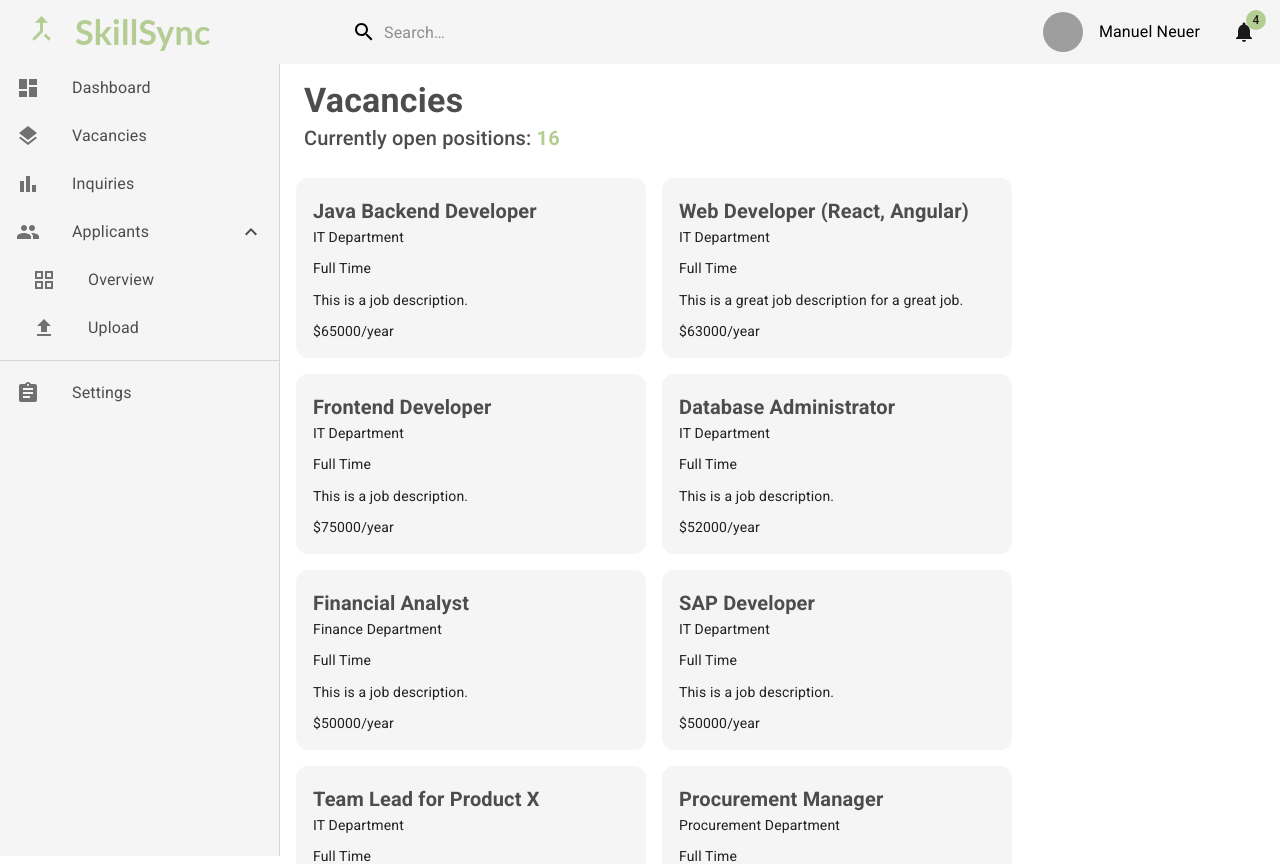
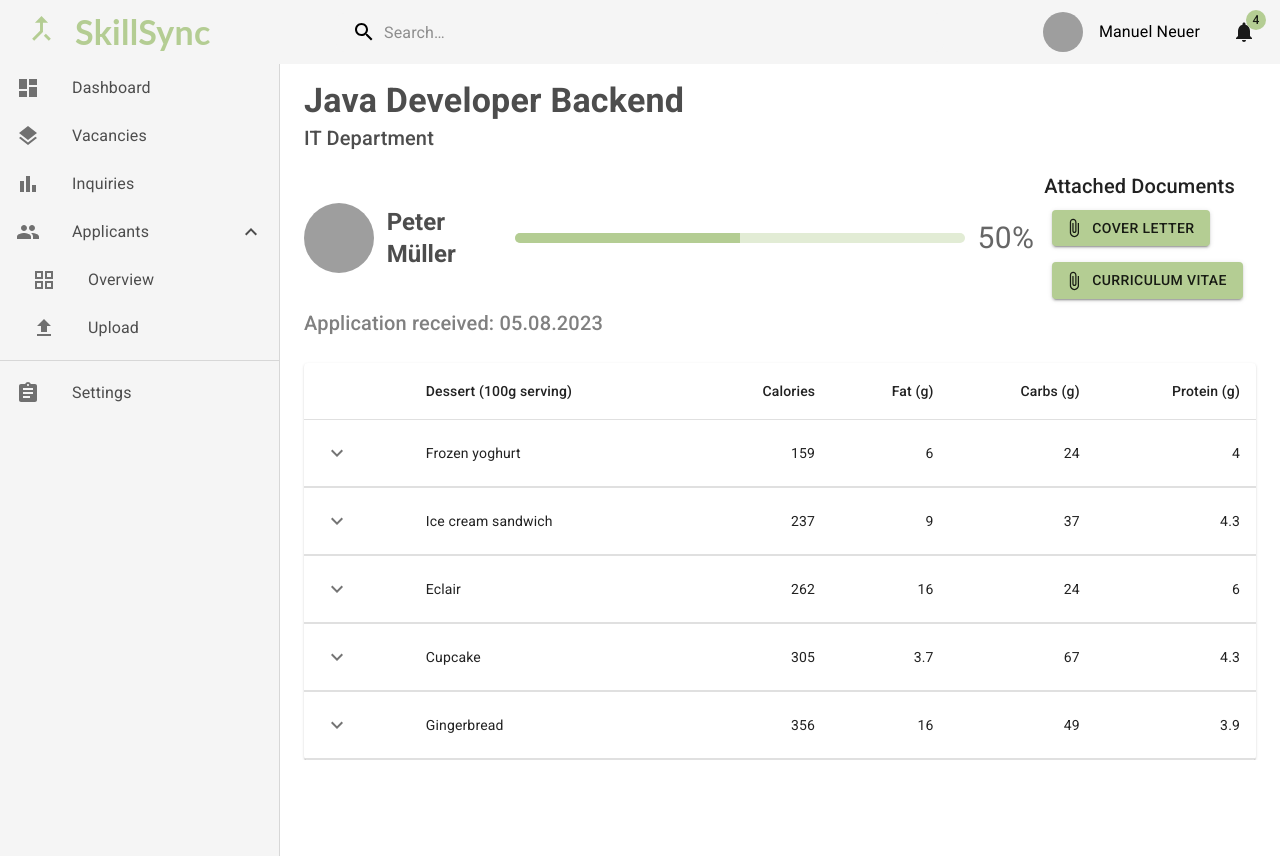
Before and after one commit to HdM-LLM/frontend, a React (Create React App) app: page /positions in a window 1280 px wide. Shown: the top 864 px of the page. After the commit the page ends 800 px from the top, so only its background shows below. Built offline with nearby package versions, Linux system fonts and the light colour scheme; grey boxes are pictures that could not be loaded.

Commit message:
created upper half of the ApplicantDetailsPage according to mockup

```diff
--- a/src/App.tsx
+++ b/src/App.tsx
@@ -12,6 +12,7 @@
 import Drawer from './components/Drawer';
 import { styled } from '@mui/material';
 import { DRAWER_WIDTH } from './constants';
+import ApplicantDetailsPage from './pages/ApplicantDetailsPage';
 
 export default function App() {
   const MainBox = styled(Box)(({ theme }) => ({
@@ -29,7 +30,8 @@
         <MainBox component="main">
           <Routes>
             <Route path="/" element={<Dashboard />} />
-            <Route path="/positions" element={<VacancyPage />} />
+            {/* #TODO: Change element back to VacancyPage when ApplicantDetailsPage is done */}
+            <Route path="/positions" element={<ApplicantDetailsPage />} />
             <Route path="/inquiries" element={<InquiriesPage />} />
             <Route path="/applicants" element={<ApplicantsPage />} />
             <Route path="/applicants/overview" element={<OverviewPage />} />
--- /dev/null
+++ b/src/components/CollapsibleTable.tsx
@@ -0,0 +1,135 @@
+import * as React from 'react';
+import Box from '@mui/material/Box';
+import Collapse from '@mui/material/Collapse';
+import IconButton from '@mui/material/IconButton';
+import Table from '@mui/material/Table';
+import TableBody from '@mui/material/TableBody';
+import TableCell from '@mui/material/TableCell';
+import TableContainer from '@mui/material/TableContainer';
+import TableHead from '@mui/material/TableHead';
+import TableRow from '@mui/material/TableRow';
+import Typography from '@mui/material/Typography';
+import Paper from '@mui/material/Paper';
+import KeyboardArrowDownIcon from '@mui/icons-material/KeyboardArrowDown';
+import KeyboardArrowUpIcon from '@mui/icons-material/KeyboardArrowUp';
+
+function createData(
+  name: string,
+  calories: number,
+  fat: number,
+  carbs: number,
+  protein: number,
+  price: number
+) {
+  return {
+    name,
+    calories,
+    fat,
+    carbs,
+    protein,
+    price,
+    history: [
+      {
+        date: '2020-01-05',
+        customerId: '11091700',
+        amount: 3,
+      },
+      {
+        date: '2020-01-02',
+        customerId: 'Anonymous',
+        amount: 1,
+      },
+    ],
+  };
+}
+
+function Row(props: { row: ReturnType<typeof createData> }) {
+  const { row } = props;
+  const [open, setOpen] = React.useState(false);
+
+  return (
+    <React.Fragment>
+      <TableRow sx={{ '& > *': { borderBottom: 'unset' } }}>
+        <TableCell>
+          <IconButton aria-label="expand row" size="small" onClick={() => setOpen(!open)}>
+            {open ? <KeyboardArrowUpIcon /> : <KeyboardArrowDownIcon />}
+          </IconButton>
+        </TableCell>
+        <TableCell component="th" scope="row">
+          {row.name}
+        </TableCell>
+        <TableCell align="right">{row.calories}</TableCell>
+        <TableCell align="right">{row.fat}</TableCell>
+        <TableCell align="right">{row.carbs}</TableCell>
+        <TableCell align="right">{row.protein}</TableCell>
+      </TableRow>
+      <TableRow>
+        <TableCell style={{ paddingBottom: 0, paddingTop: 0 }} colSpan={6}>
+          <Collapse in={open} timeout="auto" unmountOnExit>
+            <Box sx={{ margin: 1 }}>
+              <Typography variant="h6" gutterBottom component="div">
+                History
+              </Typography>
+              <Table size="small" aria-label="purchases">
+                <TableHead>
+                  <TableRow>
+                    <TableCell>Date</TableCell>
+                    <TableCell>Customer</TableCell>
+                    <TableCell align="right">Amount</TableCell>
+                    <TableCell align="right">Total price ($)</TableCell>
+                  </TableRow>
+                </TableHead>
+                <TableBody>
+                  {row.history.map((historyRow) => (
+                    <TableRow key={historyRow.date}>
+                      <TableCell component="th" scope="row">
+                        {historyRow.date}
+                      </TableCell>
+                      <TableCell>{historyRow.customerId}</TableCell>
+                      <TableCell align="right">{historyRow.amount}</TableCell>
+                      <TableCell align="right">
+                        {Math.round(historyRow.amount * row.price * 100) / 100}
+                      </TableCell>
+                    </TableRow>
+                  ))}
+                </TableBody>
+              </Table>
+            </Box>
+          </Collapse>
+        </TableCell>
+      </TableRow>
+    </React.Fragment>
+  );
+}
+
+const rows = [
+  createData('Frozen yoghurt', 159, 6.0, 24, 4.0, 3.99),
+  createData('Ice cream sandwich', 237, 9.0, 37, 4.3, 4.99),
+  createData('Eclair', 262, 16.0, 24, 6.0, 3.79),
+  createData('Cupcake', 305, 3.7, 67, 4.3, 2.5),
+  createData('Gingerbread', 356, 16.0, 49, 3.9, 1.5),
+];
+
+export default function CollapsibleTable() {
+  return (
+    <TableContainer component={Paper}>
+      <Table aria-label="collapsible table">
+        <TableHead>
+          <TableRow>
+            <TableCell />
+            <TableCell>Dessert (100g serving)</TableCell>
+            <TableCell align="right">Calories</TableCell>
+            <TableCell align="right">Fat&nbsp;(g)</TableCell>
+            <TableCell align="right">Carbs&nbsp;(g)</TableCell>
+            <TableCell align="right">Protein&nbsp;(g)</TableCell>
+          </TableRow>
+        </TableHead>
+        <TableBody>
+          {rows.map((row) => (
+            <Row key={row.name} row={row} />
+          ))}
+        </TableBody>
+      </Table>
+    </TableContainer>
+  );
+}
--- /dev/null
+++ b/src/pages/ApplicantDetailsPage.tsx
@@ -0,0 +1,126 @@
+import React from 'react';
+import { Avatar, Box, Button, Grid, LinearProgress, Stack, Table, Typography } from '@mui/material';
+import { APP_BAR_HEIGHT } from '../constants';
+import AttachFileIcon from '@mui/icons-material/AttachFile';
+import CollapsibleTable from '../components/CollapsibleTable';
+
+export interface ApplicantDetailsPageProps {
+  ratingOverall: number;
+  receivingDate: string; // #TODO: Switch later to Date type when backend and db are 'connected'
+}
+
+export default function ApplicantDetailsPage(props: ApplicantDetailsPageProps) {
+  const { ratingOverall } = props;
+
+  return (
+    <Box
+      sx={{
+        flex: 1,
+        height: 'calc(100vh - APP_BAR_HEIGHT)',
+        marginTop: APP_BAR_HEIGHT,
+      }}
+    >
+      <Stack sx={{ marginLeft: 3, marginTop: 10, pb: 2 }} direction="column">
+        <Typography variant="h4" fontWeight={'bold'} sx={{ color: '#4d4d4d' }}>
+          Java Developer Backend
+        </Typography>
+        <Typography variant="h6" sx={{ color: '#4d4d4d' }}>
+          IT Department
+        </Typography>
+      </Stack>
+      <Box
+        sx={{
+          marginLeft: 3,
+          marginRight: 3,
+          display: 'flex',
+          flexDirection: 'row',
+          justifyContent: 'space-between',
+          alignItems: 'center',
+        }}
+      >
+        <Avatar src="src/assets/images/java_dev.png" sx={{ width: 70, height: 70 }}></Avatar>
+        <Typography
+          variant="h5"
+          sx={{
+            color: '#4d4d4d',
+            marginLeft: '1vw',
+            fontWeight: 'bold',
+            minWidth: '10vw',
+          }}
+        >
+          Peter Müller
+        </Typography>
+        <Box
+          sx={{
+            width: '100%',
+            flexDirection: 'row',
+          }}
+        >
+          <Box
+            sx={{
+              flexDirection: 'row',
+              display: 'flex',
+            }}
+          >
+            <LinearProgress
+              variant="determinate"
+              value={ratingOverall}
+              defaultValue={20}
+              color="secondary"
+              sx={{
+                height: 10,
+                borderRadius: 5,
+                minWidth: '85%',
+                alignSelf: 'center',
+              }}
+            />
+            <Typography
+              variant="body2"
+              color="text.secondary"
+              sx={{ paddingLeft: '1vw', fontSize: 30 }}
+            >{`${Math.round(props.ratingOverall)}%`}</Typography>
+          </Box>
+        </Box>
+        <Box>
+          <Typography variant="h6">Attached Documents</Typography>
+          <Button
+            variant="contained"
+            startIcon={<AttachFileIcon />}
+            color="secondary"
+            sx={{ margin: 1 }}
+          >
+            Cover Letter
+          </Button>
+          <Button
+            variant="contained"
+            startIcon={<AttachFileIcon />}
+            color="secondary"
+            sx={{ margin: 1 }}
+          >
+            Curriculum Vitae
+          </Button>
+        </Box>
+      </Box>
+      <Typography variant="h6" sx={{ color: 'grey', marginLeft: 3, marginBottom: '3vh' }}>
+        Application received: {props.receivingDate}
+      </Typography>
+      <Box
+        sx={{
+          marginLeft: 3,
+          marginRight: 3,
+          display: 'flex',
+          flexDirection: 'column',
+        }}
+      >
+        <Box>
+          <CollapsibleTable />
+        </Box>
+      </Box>
+    </Box>
+  );
+}
+
+ApplicantDetailsPage.defaultProps = {
+  ratingOverall: 50,
+  receivingDate: '05.08.2023',
+};
--- a/src/pages/UploadPage.tsx
+++ b/src/pages/UploadPage.tsx
@@ -8,7 +8,6 @@
 
 export default function UploadPage() {
   const [cover_letter, setCoverLetter] = React.useState<File | null>(null);
-  const [resume, setResume] = React.useState<File | null>(null);
   const [alert, setAlert] = React.useState<boolean>(false);
   const [success, setSuccess] = React.useState<boolean>(false);
 
```
Also changed, not shown: src/assets/images/java_dev.png (added).
